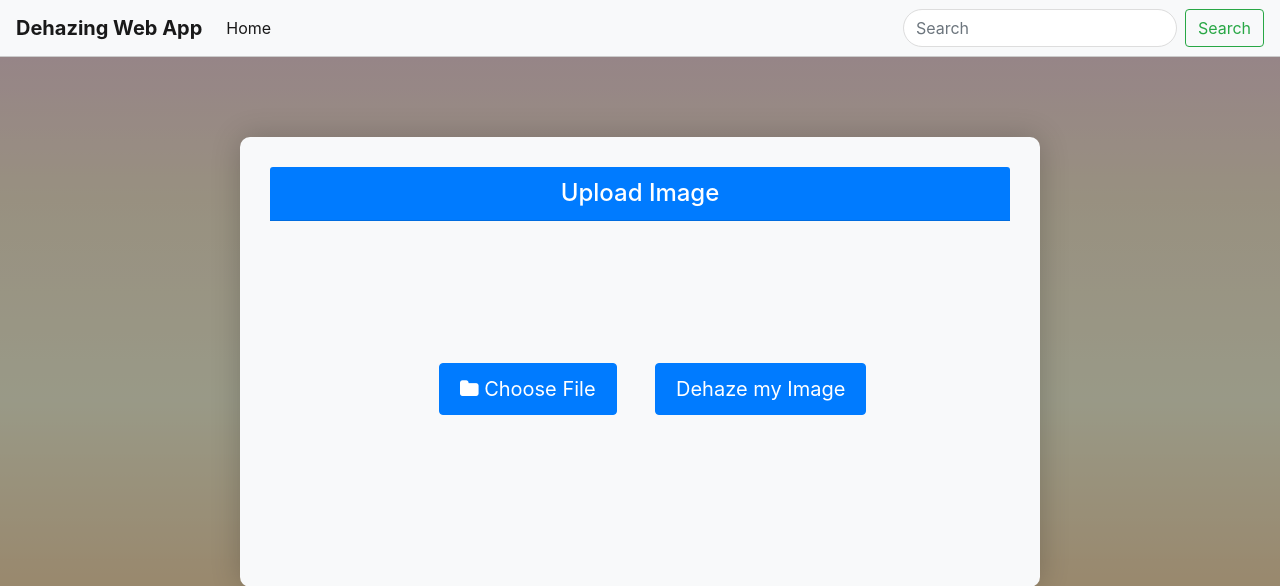
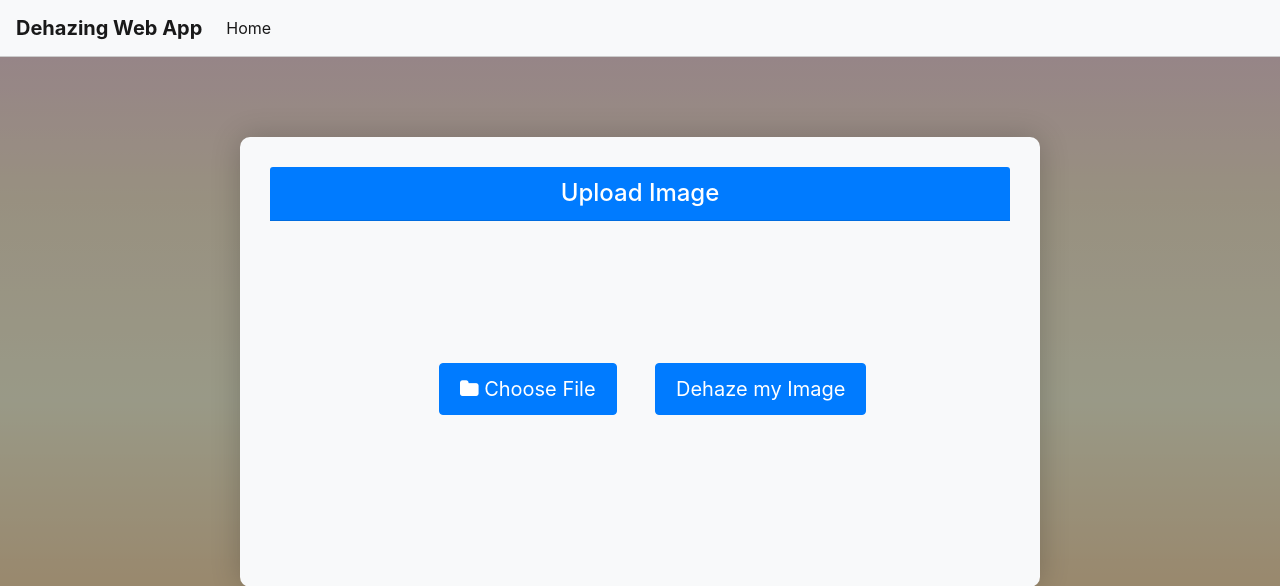
Before and after one commit to RojiTech/digimap_webapp, a Flask app: page / in a window 1280 px wide. Shown: the top 586 px of the page. Run offline with Flask 3, Linux system fonts and the light colour scheme; some libraries are stand-ins or nearby versions.

Commit message:
update some colors and links to website logo

```diff
--- a/static/css/style.css
+++ b/static/css/style.css
@@ -127,7 +127,6 @@ nav .menu {
     height: 55px;
     width: 170px;
     border-radius: 5px;
-    border
 }
 
 .upload-btn {
--- a/templates/base.html
+++ b/templates/base.html
@@ -21,7 +21,7 @@
             width: 50%;
             float: left;
             padding: 20px;
-            border: 2px solid red;
+            border: 2px solid #fff;
         }
 
         .a {
@@ -100,7 +100,7 @@
         <button class="navbar-toggler" type="button" data-toggle="collapse" data-target="#navbarTogglerDemo03" aria-controls="navbarTogglerDemo03" aria-expanded="false" aria-label="Toggle navigation">
           <span class="navbar-toggler-icon"></span>
         </button>
-        <a class="navbar-brand" href="#">Dehazing Web App</a>
+        <a class="navbar-brand" href="/">Dehazing Web App</a>
 
         <div class="collapse navbar-collapse" id="navbarTogglerDemo03">
           <ul class="navbar-nav mr-auto mt-2 mt-lg-0">
@@ -110,10 +110,7 @@
 
 
           </ul>
-          <form class="form-inline my-2 my-lg-0">
-            <input class="form-control mr-sm-2" type="search" placeholder="Search" aria-label="Search">
-            <button class="btn btn-outline-success my-2 my-sm-0" type="submit">Search</button>
-          </form>
+
         </div>
       </nav>
     <div class="container">
```
